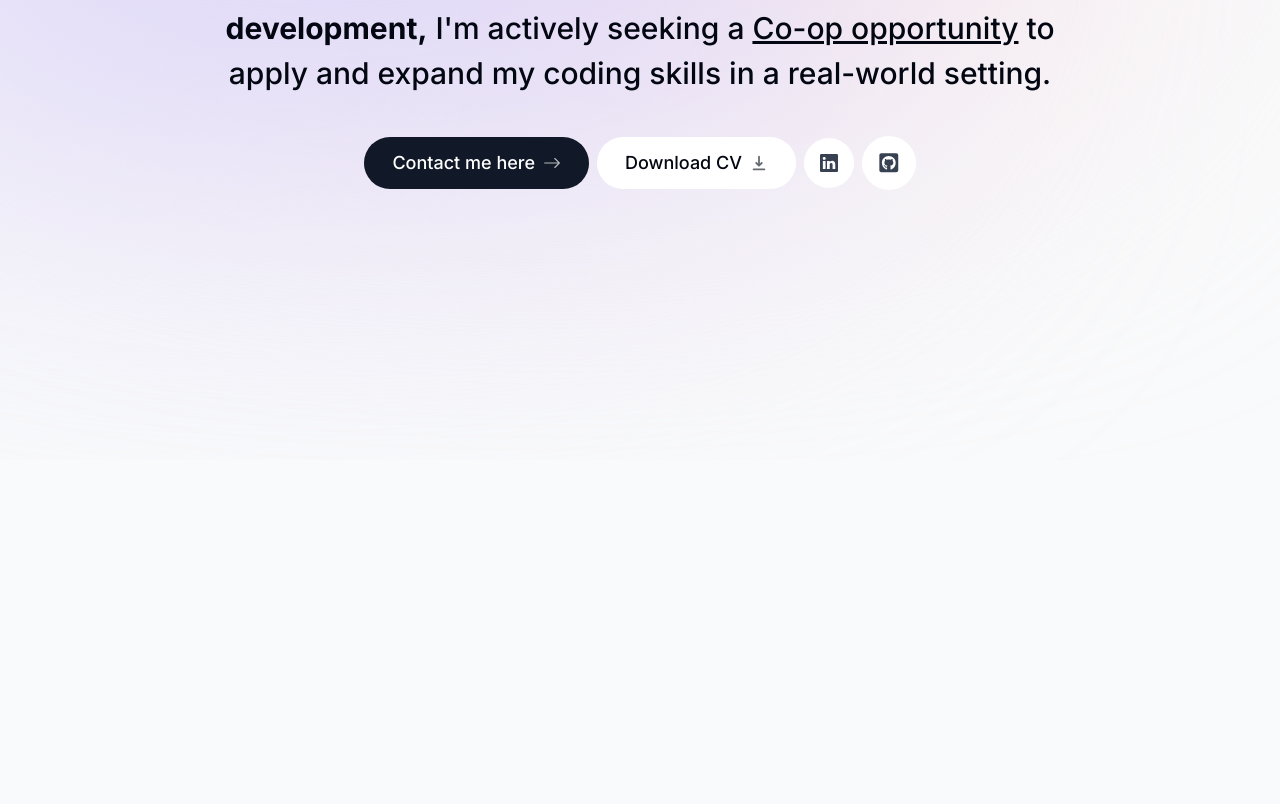
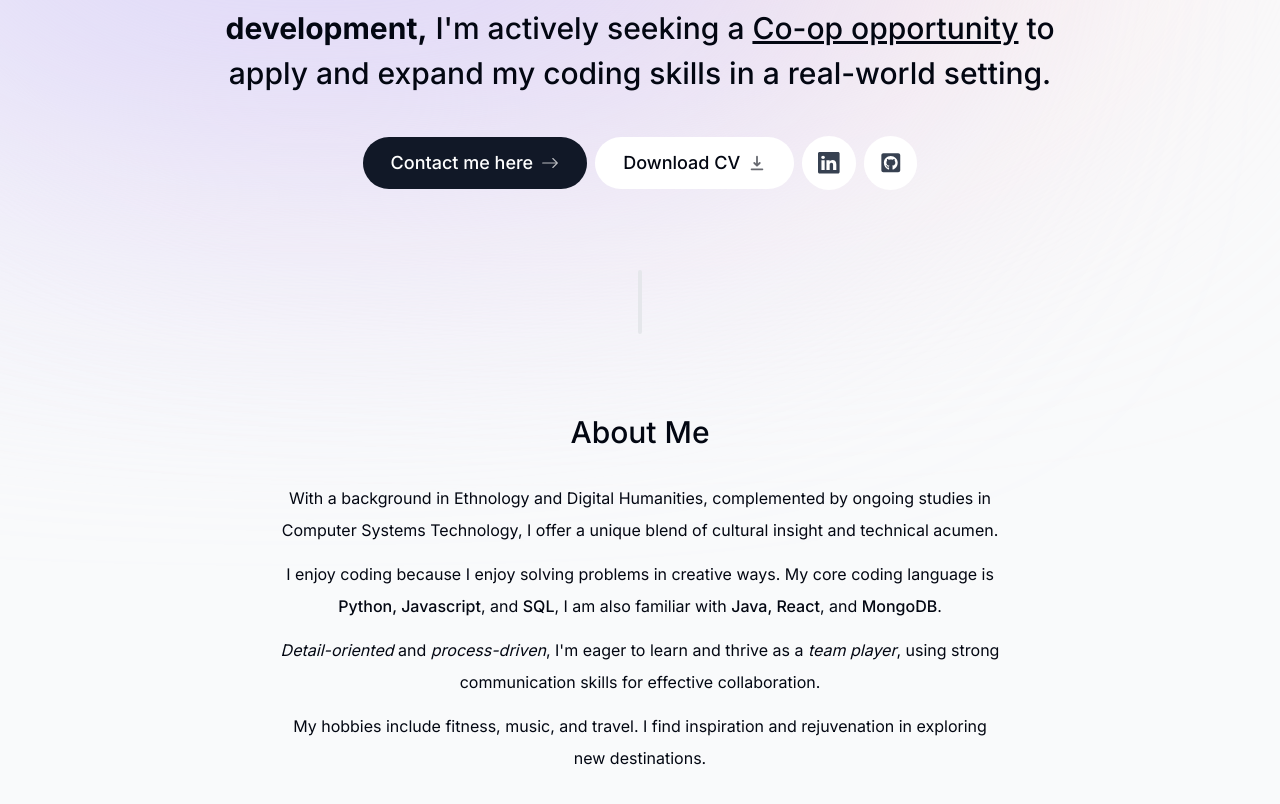
Before and after one commit to zengyifei327/Portfolio, a Next.js app: page / in a window 1280 px wide. Shown: the part 340-1144 px from the top of the page. Before the commit the page ends 800 px from the top, so only its background shows below. Built offline with nearby package versions, Linux system fonts and the light colour scheme.

Commit message:
Implement about section

```diff
--- a/app/page.tsx
+++ b/app/page.tsx
@@ -1,8 +1,12 @@
 import Intro from '@/components/intro'
+import SectionDivider from "@/components/section-divider";
+import About from '@/components/about'
 export default function Home() {
   return (
     <main className="flex flex-col items-center px-4">
-     <Intro />
+      <Intro />
+      <SectionDivider />
+      <About />
     </main>
   )
 }
--- /dev/null
+++ b/components/about.tsx
@@ -0,0 +1,24 @@
+"use client";
+
+import React from "react";
+import { motion } from "framer-motion";
+import SectionHeading from "./section-heading";
+
+export default function About() {
+    return (
+        <motion.section
+            className="mb-28 max-w-[45rem] text-center leading-8 sm:mb-40 scroll-mt-28"
+            initial={{ opacity: 0, y: 100 }}
+            animate={{ opacity: 1, y: 0 }}
+            transition={{ delay: 0.175 }}
+            id="about"
+        >
+            <SectionHeading>About me</SectionHeading>
+            <p className="mb-3">
+                With a background in Ethnology and Digital Humanities, complemented by ongoing studies in Computer Systems Technology, I offer a unique blend of cultural insight and technical acumen.</p>
+            <p className="mb-3">I enjoy coding because I enjoy solving problems in creative ways. My core coding language is <span className="font-medium">Python, Javascript</span>, and <span className="font-medium">SQL</span>, I am also familiar with <span className="font-medium">Java, React</span>, and <span className="font-medium">MongoDB</span>.</p>
+            <p className="mb-3"><span className="italic">Detail-oriented</span> and <span className="italic">process-driven</span>, I'm eager to learn and thrive as a <span className="italic">team player</span>, using strong communication skills for effective collaboration.</p>
+            <p className="mb-3">My hobbies include fitness, music, and travel. I find inspiration and rejuvenation in exploring new destinations.</p>
+        </motion.section>
+    );
+}
--- a/components/intro.tsx
+++ b/components/intro.tsx
@@ -84,7 +84,7 @@ export default function Intro() {
                 </a>
 
                 <a
-                    className="bg-white p-4 text-gray-700 hover:text-gray-950 flex items-center gap-2 rounded-full focus:scale-[1.15] hover:scale-[1.15] active:scale-105 transition cursor-pointer borderBlack dark:bg-white/10 dark:text-white/60"
+                    className="bg-white p-4 text-gray-700 flex items-center gap-2 text-[1.35rem] rounded-full focus:scale-[1.15] hover:scale-[1.15] hover:text-gray-950 active:scale-105 transition cursor-pointer borderBlack dark:bg-white/10 dark:text-white/60"
                     href="https://www.linkedin.com/in/yifei-zeng/"
                     target="_blank"
                 >
--- /dev/null
+++ b/components/section-divider.tsx
@@ -0,0 +1,15 @@
+"use client";
+
+import React from "react";
+import { motion } from "framer-motion";
+
+export default function SectionDivider() {
+    return (
+        <motion.div
+            className="bg-gray-200 my-20 h-16 w-1 rounded-full hidden sm:block dark:bg-opacity-20"
+            initial={{ opacity: 0, y: 100 }}
+            animate={{ opacity: 1, y: 0 }}
+            transition={{ delay: 0.125 }}
+        ></motion.div>
+    );
+}
--- /dev/null
+++ b/components/section-heading.tsx
@@ -0,0 +1,13 @@
+import React from "react";
+
+type SectionHeadingProps = {
+    children: React.ReactNode;
+};
+
+export default function SectionHeading({ children }: SectionHeadingProps) {
+    return (
+        <h2 className="text-3xl font-medium capitalize mb-8 text-center">
+            {children}
+        </h2>
+    );
+}
```
